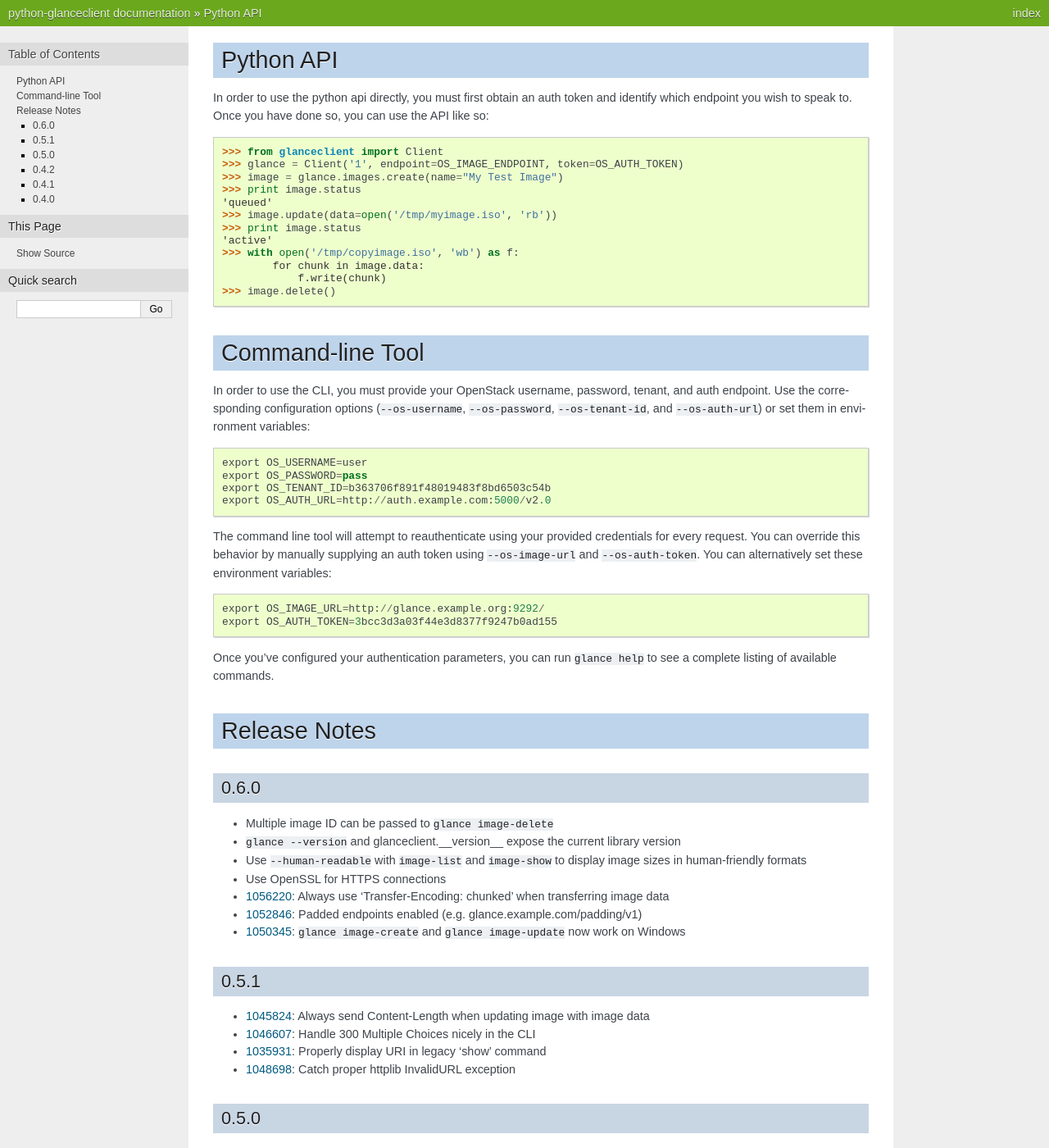
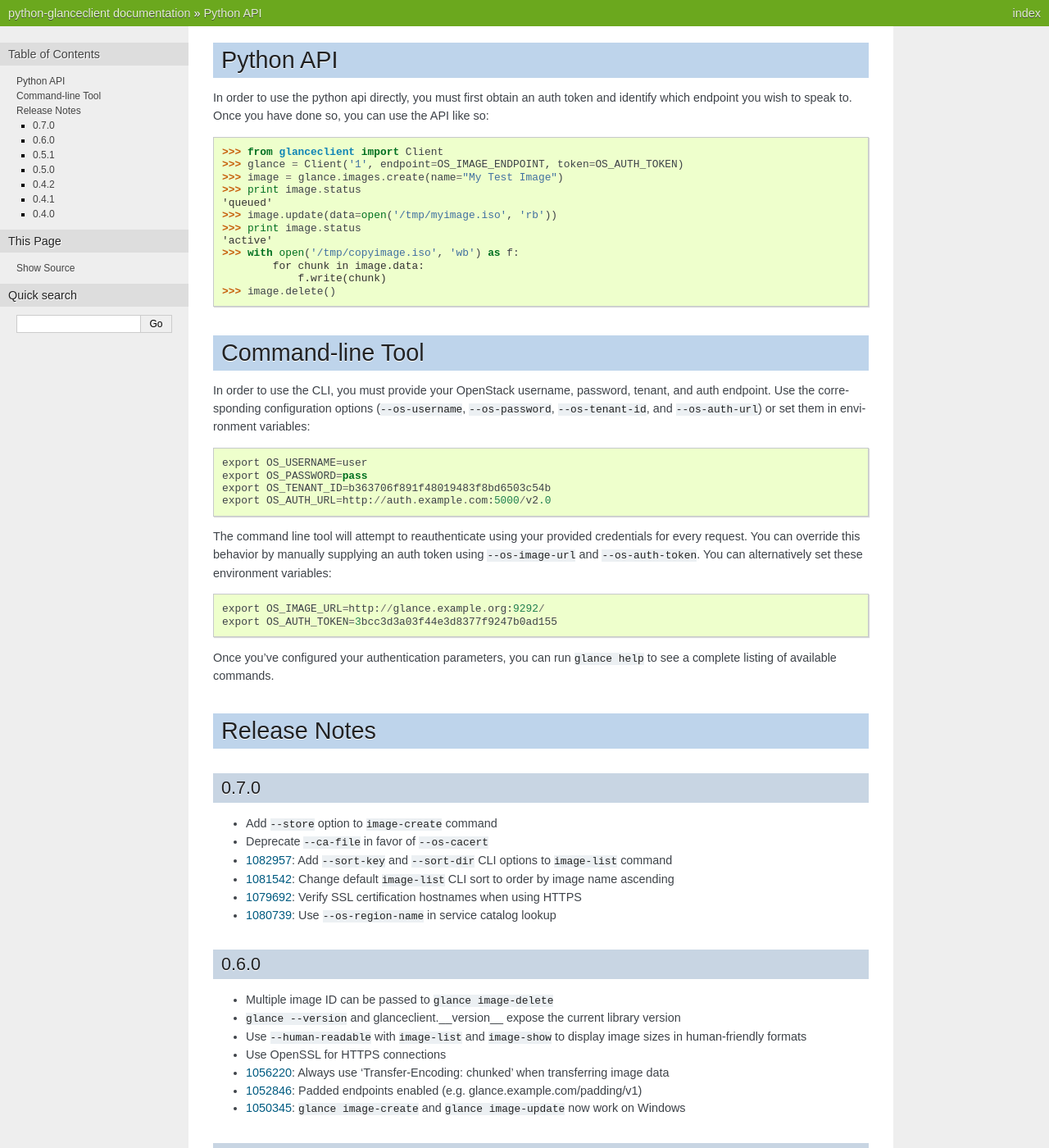
Before and after one commit to openstack/python-glanceclient, a Sphinx documentation site: the page built from doc/source/index.rst, in a window 1280 px wide and 1400 px high. Shown: the whole window at 82% size. Built offline with Sphinx 7.4.7, drawn with Linux system fonts in a browser that asks for light colours.

Commit message:
Document v0.7.0 release
Change-Id: I3ee1c2c558d77341e0f50415cf13a85281c4aa5d

```diff
--- a/doc/source/index.rst
+++ b/doc/source/index.rst
@@ -35,6 +35,21 @@ Once you've configured your authentication parameters, you can run ``glance help
 
 Release Notes
 =============
+
+0.7.0
+-----
+
+* Add ``--store`` option to ``image-create`` command
+* Deprecate ``--ca-file`` in favor of ``--os-cacert``
+* 1082957_: Add ``--sort-key`` and ``--sort-dir`` CLI options to ``image-list`` command
+* 1081542_: Change default ``image-list`` CLI sort to order by image name ascending
+* 1079692_: Verify SSL certification hostnames when using HTTPS
+* 1080739_: Use ``--os-region-name`` in service catalog lookup
+
+.. _1082957: http://bugs.launchpad.net/python-glanceclient/+bug/1082957
+.. _1081542: http://bugs.launchpad.net/python-glanceclient/+bug/1081542
+.. _1079692: http://bugs.launchpad.net/python-glanceclient/+bug/1079692
+.. _1080739: http://bugs.launchpad.net/python-glanceclient/+bug/1080739
 
 0.6.0
 -----
```
